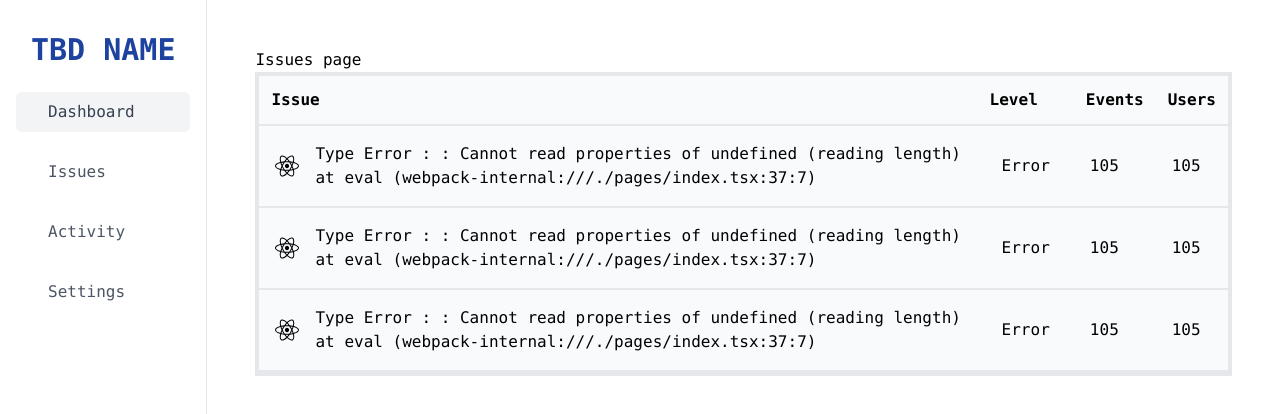
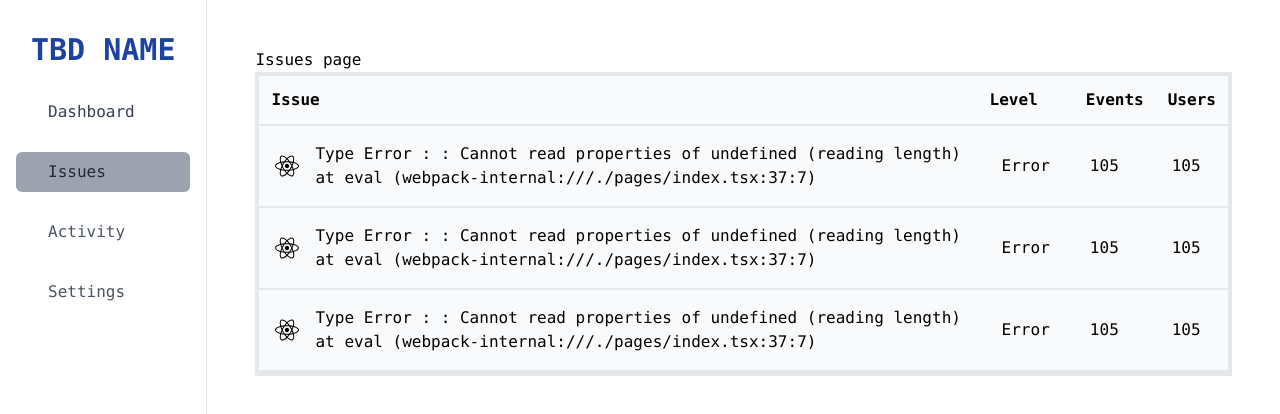
Before and after one commit to alex-jin45/nextjs-ticket-management, a Next.js app: page /dashboard/issues in a window 1280 px wide. Shown: the top 414 px of the page. Built offline with nearby package versions, Linux system fonts and the light colour scheme.

Commit message:
adding active state to nav links

```diff
--- a/components/Navigation/Navigation.js
+++ b/components/Navigation/Navigation.js
@@ -1,8 +1,11 @@
 import Link from "next/link";
+import { useRouter } from "next/router";
 
 // nav bar from https://larainfo.com/blogs/tailwind-css-simple-sidebar-ui-example
 
 const Navigation = ({ children }) => {
+  const router = useRouter();
+
   return (
     <div className="flex font-mono">
       <div className="flex flex-col w-64 h-screen px-4 py-8 overflow-y-auto border-r">
@@ -12,10 +15,13 @@ const Navigation = ({ children }) => {
 
         <div className="flex flex-col justify-between mt-6">
           <aside>
+            <nav>
               <ul>
                 <li>
                   <Link
-                  className="flex items-center px-4 py-2 text-gray-700 bg-gray-100 rounded-md "
+                    className={`flex items-center px-4 py-2 text-gray-700 active:bg-gray-400 rounded-md ${
+                      router.pathname === "/dashboard" ? "bg-gray-400" : null
+                    }`}
                     href="/dashboard"
                   >
                     <span className="mx-4 font-medium">Dashboard</span>
@@ -24,7 +30,11 @@ const Navigation = ({ children }) => {
 
                 <li>
                   <Link
-                  className="flex items-center px-4 py-2 mt-5 text-gray-600 rounded-md hover:bg-gray-200"
+                    className={`flex items-center px-4 py-2 mt-5 text-gray-800 rounded-md hover:bg-gray-200 ${
+                      router.pathname === "/dashboard/issues"
+                        ? "bg-gray-400"
+                        : null
+                    }`}
                     href="/dashboard/issues"
                   >
                     <span className="mx-4 font-medium">Issues</span>
@@ -32,7 +42,11 @@ const Navigation = ({ children }) => {
                 </li>
                 <li>
                   <Link
-                  className="flex items-center px-4 py-2 mt-5 text-gray-600 rounded-md hover:bg-gray-200"
+                    className={`flex items-center px-4 py-2 mt-5 text-gray-600 rounded-md hover:bg-gray-200 ${
+                      router.pathname === "/dashboard/activity"
+                        ? "bg-gray-400"
+                        : null
+                    }`}
                     href="/dashboard/activity"
                   >
                     <span className="mx-4 font-medium">Activity</span>
@@ -40,13 +54,18 @@ const Navigation = ({ children }) => {
                 </li>
                 <li>
                   <Link
-                  className="flex items-center px-4 py-2 mt-5 text-gray-600 rounded-md hover:bg-gray-200"
+                    className={`flex items-center px-4 py-2 mt-5 text-gray-600 rounded-md hover:bg-gray-200 ${
+                      router.pathname === "/dashboard/settings"
+                        ? "bg-gray-400"
+                        : null
+                    }`}
                     href="/dashboard/settings"
                   >
                     <span className="mx-4 font-medium">Settings</span>
                   </Link>
                 </li>
               </ul>
+            </nav>
           </aside>
         </div>
       </div>
```
Lines whose indentation alone changed are shown as unchanged.
